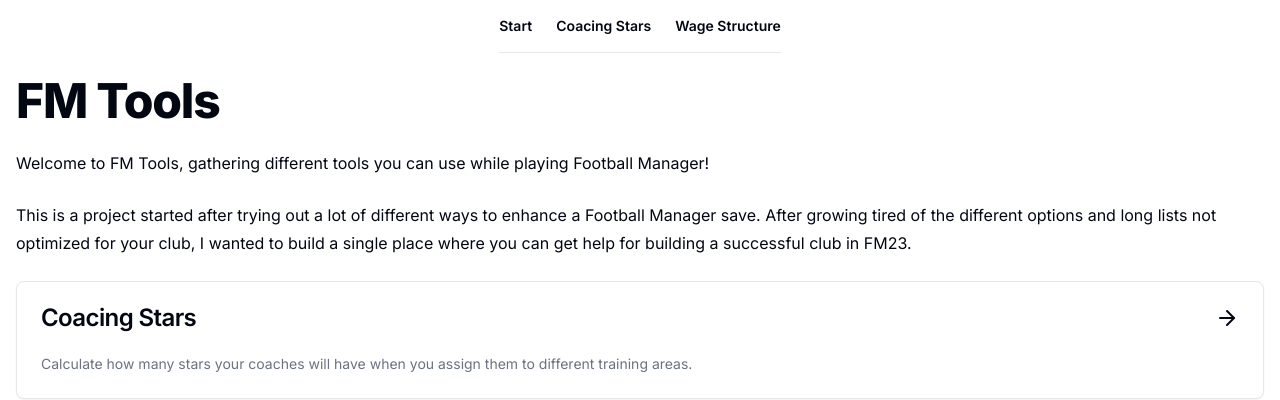
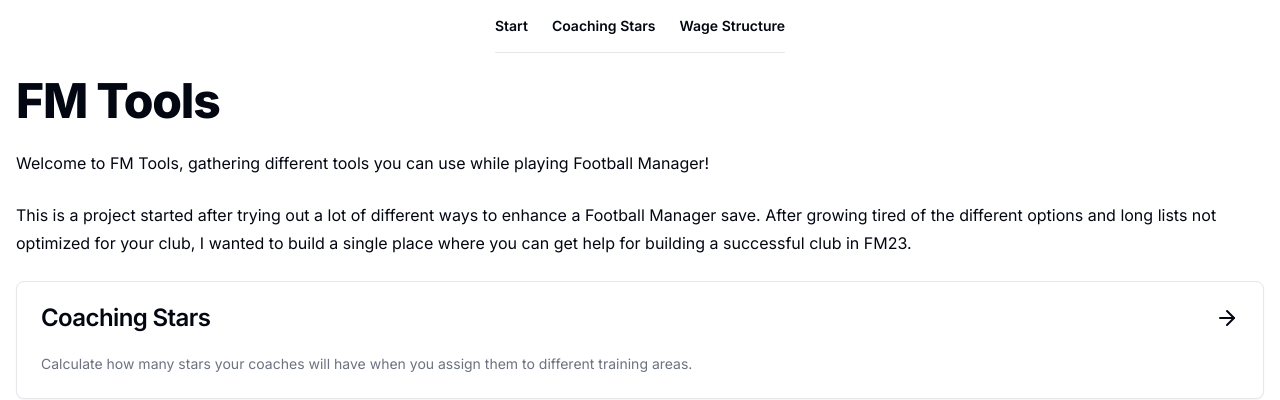
Before and after one commit to robertjohanson93/fm-tools, a Next.js app: page / in a window 1280 px wide. Shown: the top 400 px of the page. Built offline with nearby package versions, Linux system fonts and the light colour scheme.

Commit message:
fix: typo in /coaches link

```diff
--- a/src/app/layout.tsx
+++ b/src/app/layout.tsx
@@ -21,7 +21,7 @@
               href='/coaches'
               className='text-sm font-semibold hover:underline'
             >
-              Coacing Stars
+              Coaching Stars
             </a>
             <a href='/wages' className='text-sm font-semibold hover:underline'>
               Wage Structure
--- a/src/app/page.tsx
+++ b/src/app/page.tsx
@@ -32,7 +32,7 @@
                     href='/coaches'
                     className='flex justify-between hover:underline'
                   >
-                    Coacing Stars
+                    Coaching Stars
                     <ArrowRight />
                   </a>
                 </CardTitle>
```
